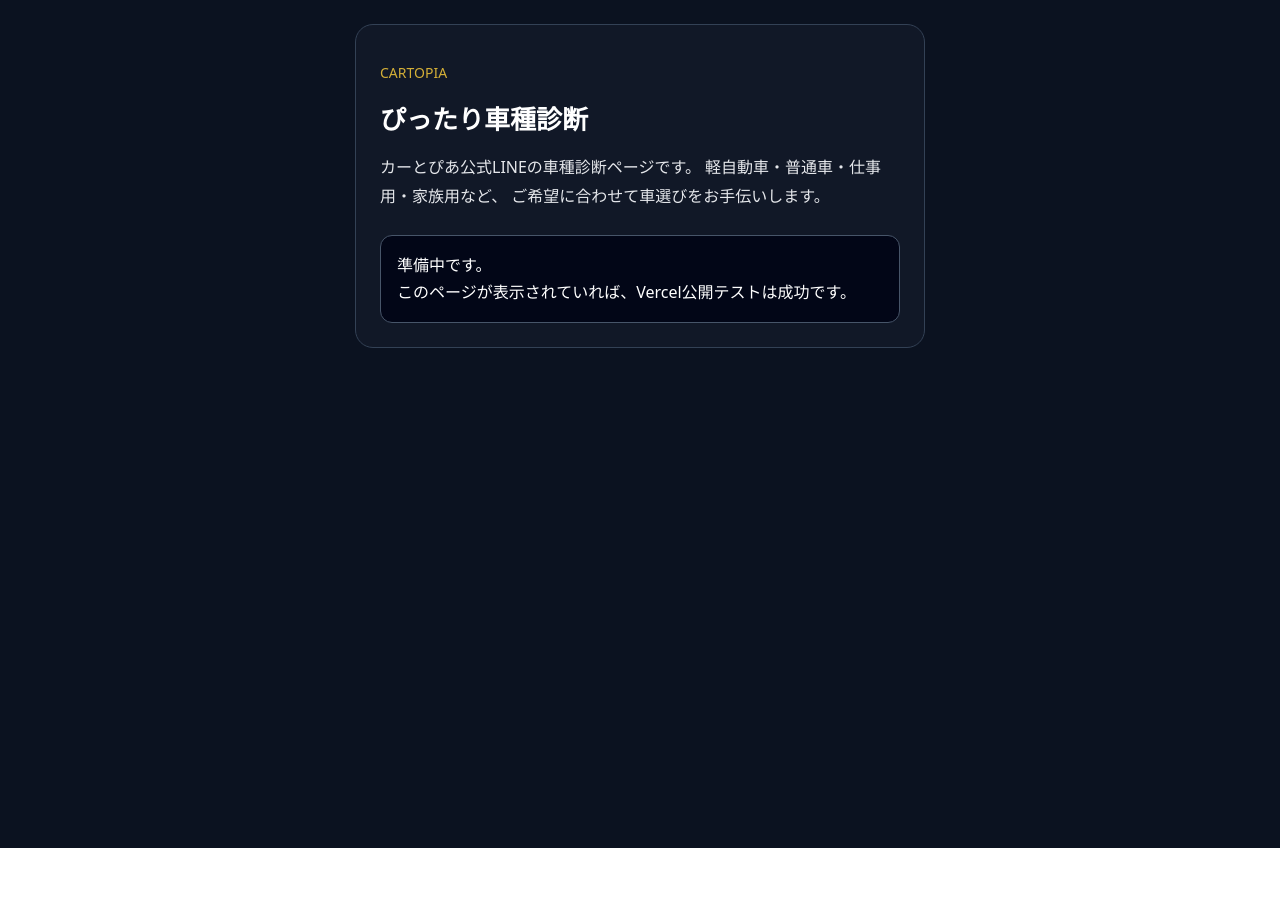
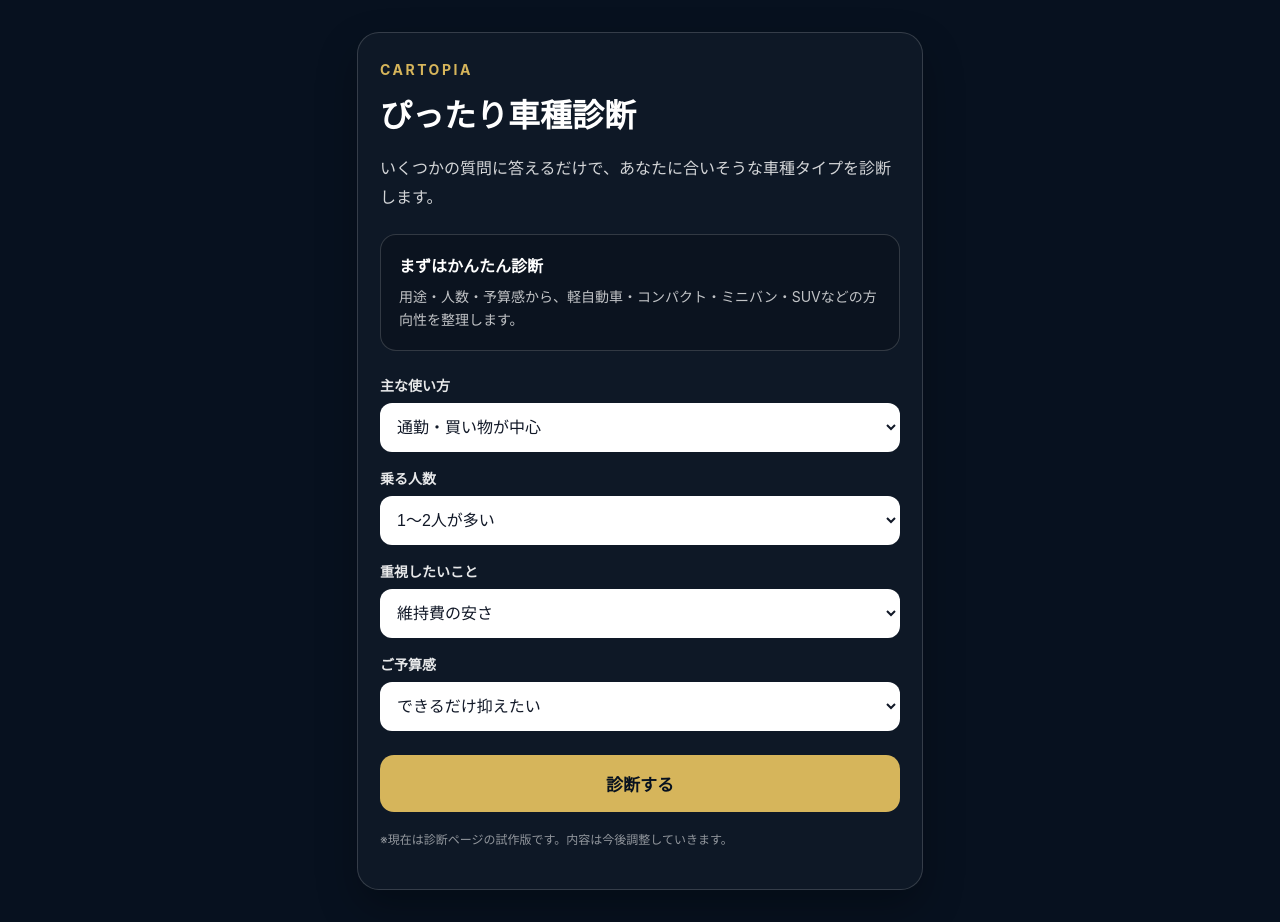
Before and after one commit to CARTOPIA0319/cartopia-car-diagnosis, a Next.js app: page / in a window 1280 px wide. Before the commit the page ends 848 px from the top, so only its background shows below. Built offline with nearby package versions, Linux system fonts and the light colour scheme.

Commit message:
診断ページの試作版を追加

```diff
--- a/app/page.js
+++ b/app/page.js
@@ -1,47 +1,165 @@
 export default function Home() {
 return (
-<main style={{
-minHeight: "100vh",
-padding: "24px",
-background: "#0b1220",
-color: "#ffffff",
-fontFamily: "system-ui, sans-serif"
-}}>
-<div style={{
-maxWidth: "520px",
-margin: "0 auto",
-background: "#111827",
-border: "1px solid #334155",
-borderRadius: "18px",
-padding: "24px"
-}}>
-<p style={{ color: "#d4af37", fontSize: "14px", marginBottom: "8px" }}>
-CARTOPIA
+<main style={styles.page}>
+<section style={styles.card}>
+<div style={styles.brand}>CARTOPIA</div>
+
+<h1 style={styles.title}>ぴったり車種診断</h1>
+
+<p style={styles.lead}>
+いくつかの質問に答えるだけで、あなたに合いそうな車種タイプを診断します。
 </p>
 
-<h1 style={{ fontSize: "26px", marginBottom: "16px" }}>
-ぴったり車種診断
-</h1>
-
-<p style={{ lineHeight: "1.8", color: "#e5e7eb" }}>
-カーとぴあ公式LINEの車種診断ページです。
-軽自動車・普通車・仕事用・家族用など、
-ご希望に合わせて車選びをお手伝いします。
-</p>
-
-<div style={{
-marginTop: "24px",
-padding: "16px",
-background: "#020617",
-borderRadius: "12px",
-border: "1px solid #475569"
-}}>
-<p style={{ margin: 0, lineHeight: "1.7" }}>
-準備中です。<br />
-このページが表示されていれば、Vercel公開テストは成功です。
+<div style={styles.notice}>
+<p style={styles.noticeTitle}>まずはかんたん診断</p>
+<p style={styles.noticeText}>
+用途・人数・予算感から、軽自動車・コンパクト・ミニバン・SUVなどの方向性を整理します。
 </p>
 </div>
-</div>
+
+<form style={styles.form}>
+<label style={styles.label}>
+主な使い方
+<select style={styles.input}>
+<option>通勤・買い物が中心</option>
+<option>家族で使う</option>
+<option>仕事でも使う</option>
+<option>遠出・レジャーが多い</option>
+</select>
+</label>
+
+<label style={styles.label}>
+乗る人数
+<select style={styles.input}>
+<option>1〜2人が多い</option>
+<option>3〜4人が多い</option>
+<option>5人以上で使う</option>
+</select>
+</label>
+
+<label style={styles.label}>
+重視したいこと
+<select style={styles.input}>
+<option>維持費の安さ</option>
+<option>運転のしやすさ</option>
+<option>荷物の積みやすさ</option>
+<option>見た目・高級感</option>
+<option>雪道の安心感</option>
+</select>
+</label>
+
+<label style={styles.label}>
+ご予算感
+<select style={styles.input}>
+<option>できるだけ抑えたい</option>
+<option>総額100万円前後</option>
+<option>総額150万円前後</option>
+<option>総額200万円以上も検討</option>
+</select>
+</label>
+
+<button type="button" style={styles.button}>
+診断する
+</button>
+</form>
+
+<p style={styles.small}>
+※現在は診断ページの試作版です。内容は今後調整していきます。
+</p>
+</section>
 </main>
 );
 }
+
+const styles = {
+page: {
+minHeight: "100vh",
+background: "#07111f",
+color: "#ffffff",
+padding: "32px 18px",
+fontFamily:
+'-apple-system, BlinkMacSystemFont, "Helvetica Neue", "Yu Gothic", "Hiragino Kaku Gothic ProN", sans-serif',
+},
+card: {
+maxWidth: "520px",
+margin: "0 auto",
+border: "1px solid rgba(255,255,255,0.16)",
+borderRadius: "22px",
+padding: "28px 22px",
+background: "rgba(255,255,255,0.03)",
+boxShadow: "0 18px 40px rgba(0,0,0,0.28)",
+},
+brand: {
+color: "#d6b55b",
+fontSize: "14px",
+letterSpacing: "0.18em",
+fontWeight: "700",
+marginBottom: "18px",
+},
+title: {
+fontSize: "32px",
+lineHeight: "1.25",
+margin: "0 0 18px",
+fontWeight: "800",
+},
+lead: {
+fontSize: "16px",
+lineHeight: "1.8",
+color: "rgba(255,255,255,0.82)",
+margin: "0 0 22px",
+},
+notice: {
+border: "1px solid rgba(255,255,255,0.16)",
+borderRadius: "16px",
+padding: "18px",
+marginBottom: "24px",
+background: "rgba(0,0,0,0.18)",
+},
+noticeTitle: {
+fontSize: "16px",
+fontWeight: "700",
+margin: "0 0 8px",
+},
+noticeText: {
+fontSize: "14px",
+lineHeight: "1.7",
+color: "rgba(255,255,255,0.75)",
+margin: 0,
+},
+form: {
+display: "grid",
+gap: "16px",
+},
+label: {
+display: "grid",
+gap: "8px",
+fontSize: "14px",
+fontWeight: "700",
+color: "rgba(255,255,255,0.9)",
+},
+input: {
+width: "100%",
+borderRadius: "12px",
+border: "1px solid rgba(255,255,255,0.18)",
+background: "#ffffff",
+color: "#111827",
+padding: "14px 12px",
+fontSize: "16px",
+},
+button: {
+marginTop: "8px",
+border: "none",
+borderRadius: "14px",
+padding: "16px",
+background: "#d6b55b",
+color: "#07111f",
+fontSize: "17px",
+fontWeight: "800",
+},
+small: {
+marginTop: "18px",
+fontSize: "12px",
+lineHeight: "1.6",
+color: "rgba(255,255,255,0.55)",
+},
+};
```
